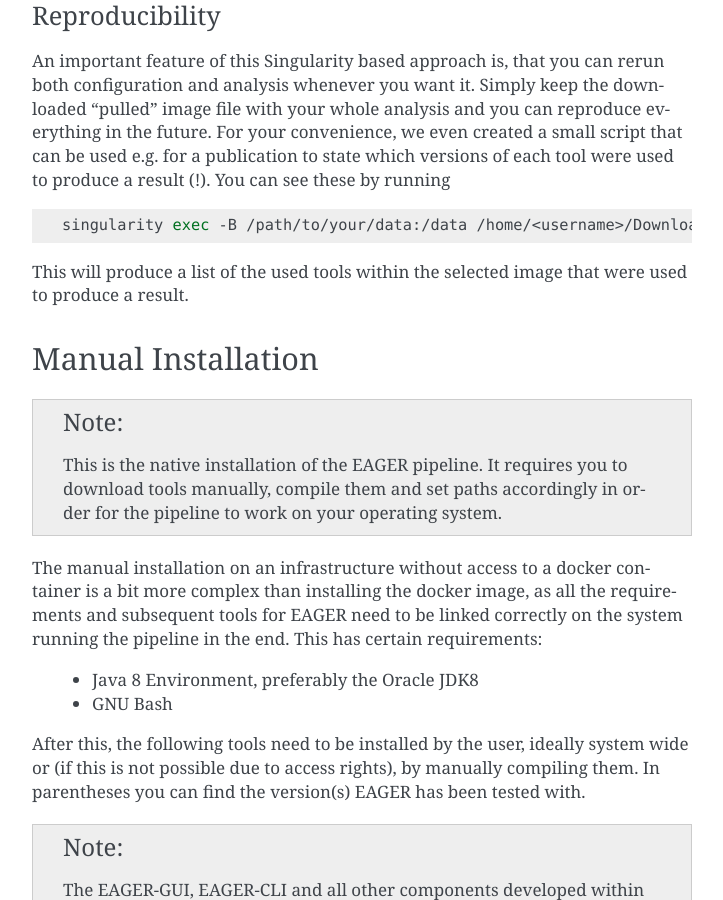
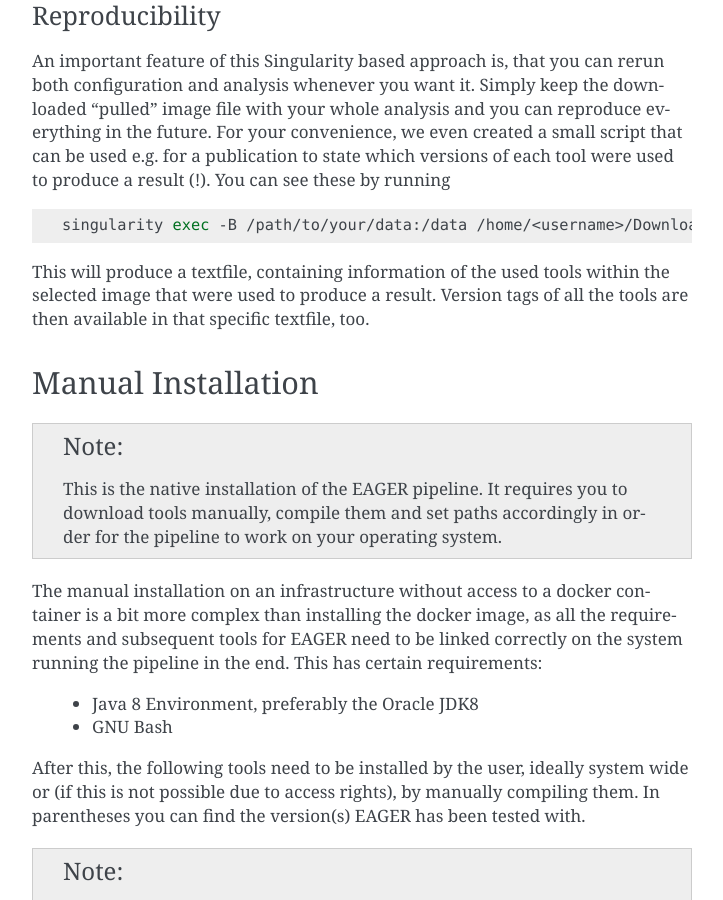
Before and after one commit to apeltzer/EAGER-GUI, a Sphinx documentation site: the page built from docs/contents/installation.rst, in a window 1280 px wide and 900 px high, scrolled down 2907 px. Shown: the whole window, without its empty margins (388-1111 px from the left). Built offline with Sphinx 7.4.7, drawn with Linux system fonts in a browser that asks for light colours.

```diff
--- a/docs/contents/installation.rst
+++ b/docs/contents/installation.rst
@@ -103,9 +103,9 @@ An important feature of this Singularity based approach is, that you can rerun b
 
 .. code-block:: bash
 
-   singularity exec -B /path/to/your/data:/data /home/<username>/Downloads/apeltzer-EAGER-GUI-master.img versions
+   singularity exec -B /path/to/your/data:/data /home/<username>/Downloads/apeltzer-EAGER-GUI-master.img eagerVersions utilized_versions.txt
 
-This will produce a list of the used tools within the selected image that were used to produce a result.
+This will produce a textfile, containing information of the used tools within the selected image that were used to produce a result. Version tags of all the tools are then available in that specific textfile, too.
 
 
 
```
Also changed, not shown: 1 other file.
